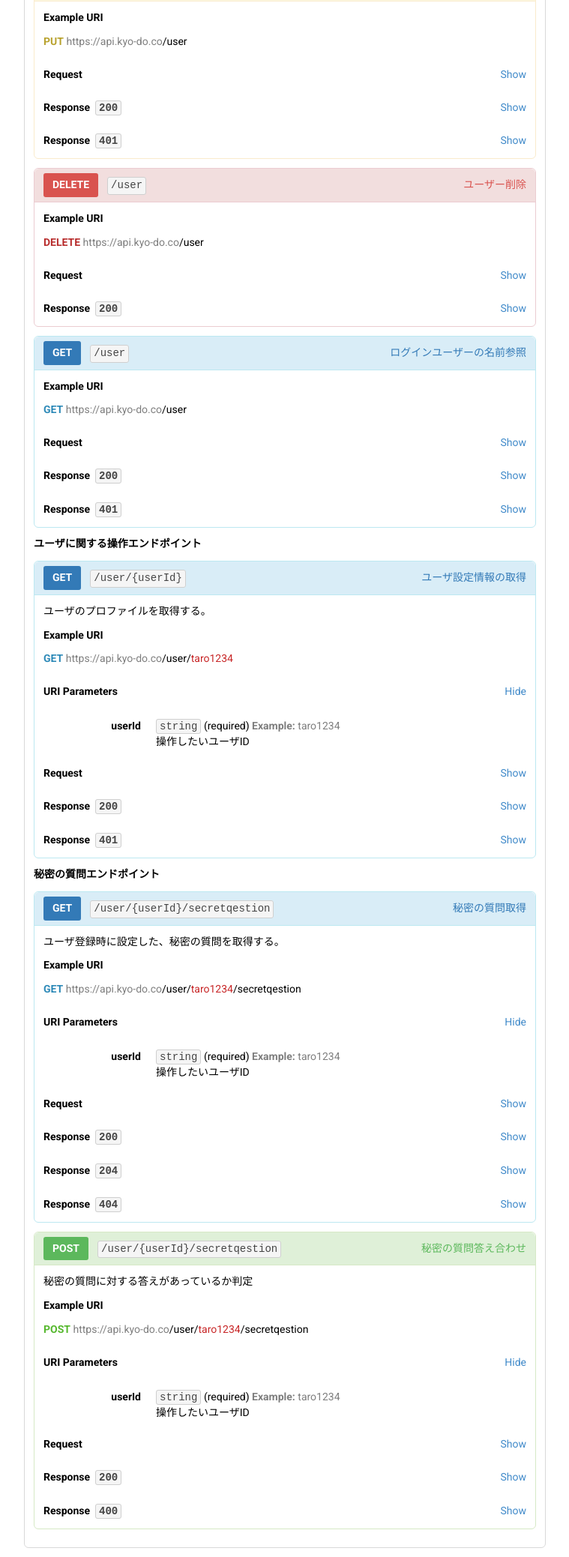
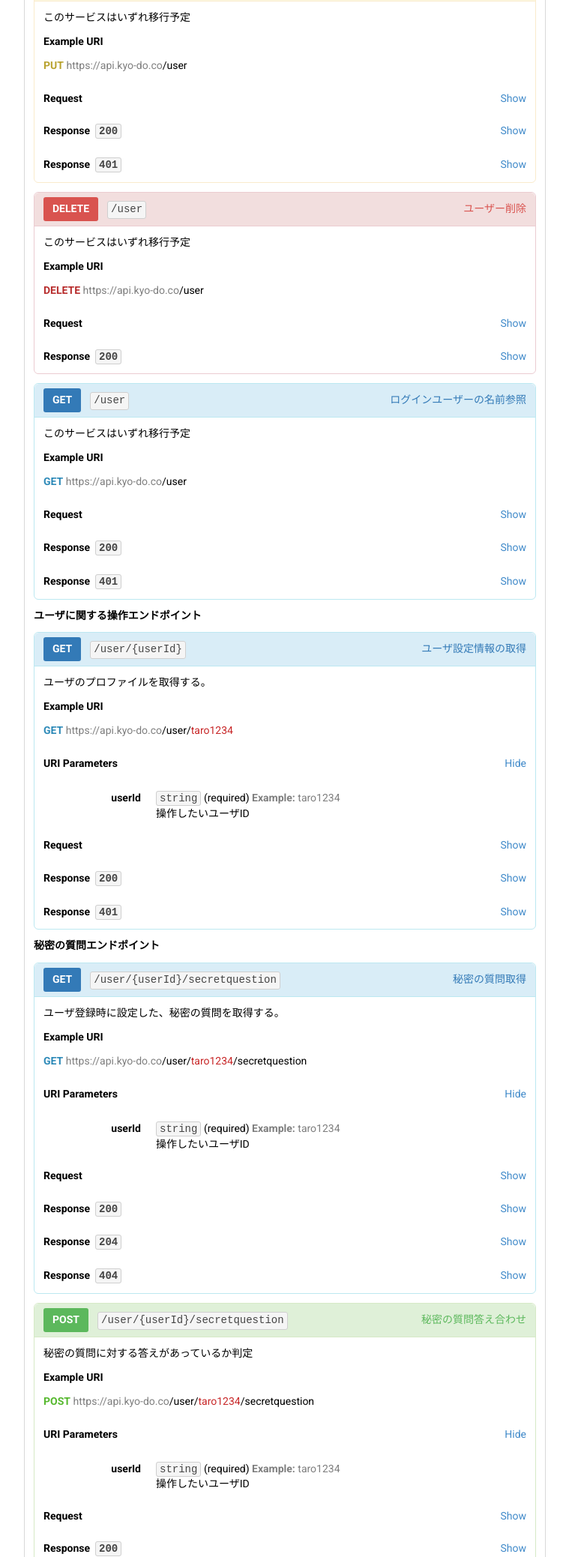
Before and after one commit to tetsuya-zama/kyodo.co-api-blueprint, a website: page docs/index.html in a window 1280 px wide. Shown: the part 1296-3373 px from the top of the page at 75% size, without its empty margins (382-1141 px from the left). Drawn offline with Linux system fonts and the light colour scheme.

Commit message:
秘密もの質問エンドポイント名修正

```diff
--- a/docs/index.html
+++ b/docs/index.html
@@ -135,7 +135,8 @@
       "<span class="hljs-attribute">description</span>": <span class="hljs-value"><span class="hljs-string">"登録処理に失敗（ユーザ名の重複など）"</span>
     </span>}
   </span>}
-</span>}</code></pre><div style="height: 1px;"></div></div></div></div><div id="user-ユーザーエンドポイント-put" class="action put"><h4 class="action-heading"><div class="name">パスワード/名前の変更</div><a href="#user-ユーザーエンドポイント-put" class="method put">PUT</a><code class="uri">/user</code></h4><h4>Example URI</h4><div class="definition"><span class="method put">PUT</span>&nbsp;<span class="uri"><span class="hostname">https://api.kyo-do.co</span>/user</span></div><div class="title"><strong>Request</strong><div class="collapse-button"><span class="close">Hide</span><span class="open">Show</span></div></div><div class="collapse-content"><div class="inner"><h5>Headers</h5><pre><code><span class="hljs-attribute">Content-Type</span>: <span class="hljs-string">application/json</span><br><span class="hljs-attribute">Authorization</span>: <span class="hljs-string">Bearer valid_access_token</span></code></pre><div style="height: 1px;"></div><h5>Body</h5><pre><code>{
+</span>}</code></pre><div style="height: 1px;"></div></div></div></div><div id="user-ユーザーエンドポイント-put" class="action put"><h4 class="action-heading"><div class="name">パスワード/名前の変更</div><a href="#user-ユーザーエンドポイント-put" class="method put">PUT</a><code class="uri">/user</code></h4><p>このサービスはいずれ移行予定</p>
+<h4>Example URI</h4><div class="definition"><span class="method put">PUT</span>&nbsp;<span class="uri"><span class="hostname">https://api.kyo-do.co</span>/user</span></div><div class="title"><strong>Request</strong><div class="collapse-button"><span class="close">Hide</span><span class="open">Show</span></div></div><div class="collapse-content"><div class="inner"><h5>Headers</h5><pre><code><span class="hljs-attribute">Content-Type</span>: <span class="hljs-string">application/json</span><br><span class="hljs-attribute">Authorization</span>: <span class="hljs-string">Bearer valid_access_token</span></code></pre><div style="height: 1px;"></div><h5>Body</h5><pre><code>{
   "<span class="hljs-attribute">newPassword</span>": <span class="hljs-value"><span class="hljs-string">"test_user_new_pass"</span></span>,
   "<span class="hljs-attribute">name</span>": <span class="hljs-value"><span class="hljs-string">"新テストユーザー"</span></span>,
   "<span class="hljs-attribute">contact</span>": <span class="hljs-value"><span class="hljs-string">"0300000000"</span>
@@ -188,7 +189,8 @@
       "<span class="hljs-attribute">description</span>": <span class="hljs-value"><span class="hljs-string">"トークンの認証に失敗"</span>
     </span>}
   </span>}
-</span>}</code></pre><div style="height: 1px;"></div></div></div></div><div id="user-ユーザーエンドポイント-delete" class="action delete"><h4 class="action-heading"><div class="name">ユーザー削除</div><a href="#user-ユーザーエンドポイント-delete" class="method delete">DELETE</a><code class="uri">/user</code></h4><h4>Example URI</h4><div class="definition"><span class="method delete">DELETE</span>&nbsp;<span class="uri"><span class="hostname">https://api.kyo-do.co</span>/user</span></div><div class="title"><strong>Request</strong><div class="collapse-button"><span class="close">Hide</span><span class="open">Show</span></div></div><div class="collapse-content"><div class="inner"><h5>Headers</h5><pre><code><span class="hljs-attribute">Content-Type</span>: <span class="hljs-string">application/json</span><br><span class="hljs-attribute">Authorization</span>: <span class="hljs-string">Bearer valid_access_token</span></code></pre><div style="height: 1px;"></div></div></div><div class="title"><strong>Response&nbsp;&nbsp;<code>200</code></strong><div class="collapse-button"><span class="close">Hide</span><span class="open">Show</span></div></div><div class="collapse-content"><div class="inner"><h5>Headers</h5><pre><code><span class="hljs-attribute">Content-Type</span>: <span class="hljs-string">application/json</span></code></pre><div style="height: 1px;"></div><h5>Body</h5><pre><code>{
+</span>}</code></pre><div style="height: 1px;"></div></div></div></div><div id="user-ユーザーエンドポイント-delete" class="action delete"><h4 class="action-heading"><div class="name">ユーザー削除</div><a href="#user-ユーザーエンドポイント-delete" class="method delete">DELETE</a><code class="uri">/user</code></h4><p>このサービスはいずれ移行予定</p>
+<h4>Example URI</h4><div class="definition"><span class="method delete">DELETE</span>&nbsp;<span class="uri"><span class="hostname">https://api.kyo-do.co</span>/user</span></div><div class="title"><strong>Request</strong><div class="collapse-button"><span class="close">Hide</span><span class="open">Show</span></div></div><div class="collapse-content"><div class="inner"><h5>Headers</h5><pre><code><span class="hljs-attribute">Content-Type</span>: <span class="hljs-string">application/json</span><br><span class="hljs-attribute">Authorization</span>: <span class="hljs-string">Bearer valid_access_token</span></code></pre><div style="height: 1px;"></div></div></div><div class="title"><strong>Response&nbsp;&nbsp;<code>200</code></strong><div class="collapse-button"><span class="close">Hide</span><span class="open">Show</span></div></div><div class="collapse-content"><div class="inner"><h5>Headers</h5><pre><code><span class="hljs-attribute">Content-Type</span>: <span class="hljs-string">application/json</span></code></pre><div style="height: 1px;"></div><h5>Body</h5><pre><code>{
   "<span class="hljs-attribute">message</span>": <span class="hljs-value"><span class="hljs-string">"ok"</span>
 </span>}</code></pre><div style="height: 1px;"></div><h5>Schema</h5><pre><code>{
   "<span class="hljs-attribute">$schema</span>": <span class="hljs-value"><span class="hljs-string">"http://json-schema.org/draft-04/schema#"</span></span>,
@@ -199,7 +201,8 @@
       "<span class="hljs-attribute">description</span>": <span class="hljs-value"><span class="hljs-string">"ユーザ削除完了"</span>
     </span>}
   </span>}
-</span>}</code></pre><div style="height: 1px;"></div></div></div></div><div id="user-ユーザーエンドポイント-get" class="action get"><h4 class="action-heading"><div class="name">ログインユーザーの名前参照</div><a href="#user-ユーザーエンドポイント-get" class="method get">GET</a><code class="uri">/user</code></h4><h4>Example URI</h4><div class="definition"><span class="method get">GET</span>&nbsp;<span class="uri"><span class="hostname">https://api.kyo-do.co</span>/user</span></div><div class="title"><strong>Request</strong><div class="collapse-button"><span class="close">Hide</span><span class="open">Show</span></div></div><div class="collapse-content"><div class="inner"><h5>Headers</h5><pre><code><span class="hljs-attribute">Authorization</span>: <span class="hljs-string">Bearer valid_access_token</span></code></pre><div style="height: 1px;"></div></div></div><div class="title"><strong>Response&nbsp;&nbsp;<code>200</code></strong><div class="collapse-button"><span class="close">Hide</span><span class="open">Show</span></div></div><div class="collapse-content"><div class="inner"><h5>Headers</h5><pre><code><span class="hljs-attribute">Content-Type</span>: <span class="hljs-string">application/json</span></code></pre><div style="height: 1px;"></div><h5>Body</h5><pre><code>{
+</span>}</code></pre><div style="height: 1px;"></div></div></div></div><div id="user-ユーザーエンドポイント-get" class="action get"><h4 class="action-heading"><div class="name">ログインユーザーの名前参照</div><a href="#user-ユーザーエンドポイント-get" class="method get">GET</a><code class="uri">/user</code></h4><p>このサービスはいずれ移行予定</p>
+<h4>Example URI</h4><div class="definition"><span class="method get">GET</span>&nbsp;<span class="uri"><span class="hostname">https://api.kyo-do.co</span>/user</span></div><div class="title"><strong>Request</strong><div class="collapse-button"><span class="close">Hide</span><span class="open">Show</span></div></div><div class="collapse-content"><div class="inner"><h5>Headers</h5><pre><code><span class="hljs-attribute">Authorization</span>: <span class="hljs-string">Bearer valid_access_token</span></code></pre><div style="height: 1px;"></div></div></div><div class="title"><strong>Response&nbsp;&nbsp;<code>200</code></strong><div class="collapse-button"><span class="close">Hide</span><span class="open">Show</span></div></div><div class="collapse-content"><div class="inner"><h5>Headers</h5><pre><code><span class="hljs-attribute">Content-Type</span>: <span class="hljs-string">application/json</span></code></pre><div style="height: 1px;"></div><h5>Body</h5><pre><code>{
   "<span class="hljs-attribute">name</span>": <span class="hljs-value"><span class="hljs-string">"テストユーザー"</span>
 </span>}</code></pre><div style="height: 1px;"></div><h5>Schema</h5><pre><code>{
   "<span class="hljs-attribute">$schema</span>": <span class="hljs-value"><span class="hljs-string">"http://json-schema.org/draft-04/schema#"</span></span>,
@@ -250,8 +253,8 @@
       "<span class="hljs-attribute">description</span>": <span class="hljs-value"><span class="hljs-string">"トークンの認証に失敗"</span>
     </span>}
   </span>}
-</span>}</code></pre><div style="height: 1px;"></div></div></div></div></div><div id="user-秘密の質問エンドポイント" class="resource"><h3 class="resource-heading">秘密の質問エンドポイント <a href="#user-秘密の質問エンドポイント" class="permalink">&nbsp;&para;</a></h3><div id="user-秘密の質問エンドポイント-get" class="action get"><h4 class="action-heading"><div class="name">秘密の質問取得</div><a href="#user-秘密の質問エンドポイント-get" class="method get">GET</a><code class="uri">/user/{userId}/secretqestion</code></h4><p>ユーザ登録時に設定した、秘密の質問を取得する。</p>
-<h4>Example URI</h4><div class="definition"><span class="method get">GET</span>&nbsp;<span class="uri"><span class="hostname">https://api.kyo-do.co</span>/user/<span class="hljs-attribute" title="userId">taro1234</span>/secretqestion</span></div><div class="title"><strong>URI Parameters</strong><div class="collapse-button show"><span class="close">Hide</span><span class="open">Show</span></div></div><div class="collapse-content"><dl class="inner"><dt>userId</dt><dd><code>string</code>&nbsp;<span class="required">(required)</span>&nbsp;<span class="text-muted example"><strong>Example:&nbsp;</strong><span>taro1234</span></span><p>操作したいユーザID</p>
+</span>}</code></pre><div style="height: 1px;"></div></div></div></div></div><div id="user-秘密の質問エンドポイント" class="resource"><h3 class="resource-heading">秘密の質問エンドポイント <a href="#user-秘密の質問エンドポイント" class="permalink">&nbsp;&para;</a></h3><div id="user-秘密の質問エンドポイント-get" class="action get"><h4 class="action-heading"><div class="name">秘密の質問取得</div><a href="#user-秘密の質問エンドポイント-get" class="method get">GET</a><code class="uri">/user/{userId}/secretquestion</code></h4><p>ユーザ登録時に設定した、秘密の質問を取得する。</p>
+<h4>Example URI</h4><div class="definition"><span class="method get">GET</span>&nbsp;<span class="uri"><span class="hostname">https://api.kyo-do.co</span>/user/<span class="hljs-attribute" title="userId">taro1234</span>/secretquestion</span></div><div class="title"><strong>URI Parameters</strong><div class="collapse-button show"><span class="close">Hide</span><span class="open">Show</span></div></div><div class="collapse-content"><dl class="inner"><dt>userId</dt><dd><code>string</code>&nbsp;<span class="required">(required)</span>&nbsp;<span class="text-muted example"><strong>Example:&nbsp;</strong><span>taro1234</span></span><p>操作したいユーザID</p>
 </dd></dl></div><div class="title"><strong>Request</strong><div class="collapse-button"><span class="close">Hide</span><span class="open">Show</span></div></div><div class="collapse-content"><div class="inner"><h5>Headers</h5><pre><code><span class="hljs-attribute">Content-Type</span>: <span class="hljs-string">application/json</span></code></pre><div style="height: 1px;"></div></div></div><div class="title"><strong>Response&nbsp;&nbsp;<code>200</code></strong><div class="collapse-button"><span class="close">Hide</span><span class="open">Show</span></div></div><div class="collapse-content"><div class="inner"><h5>Headers</h5><pre><code><span class="hljs-attribute">Content-Type</span>: <span class="hljs-string">application/json</span></code></pre><div style="height: 1px;"></div><h5>Body</h5><pre><code>{
   "<span class="hljs-attribute">secretQuestion</span>": <span class="hljs-value"><span class="hljs-string">"\"母親の旧姓は？\""</span>
 </span>}</code></pre><div style="height: 1px;"></div><h5>Schema</h5><pre><code>{
@@ -285,8 +288,8 @@
       "<span class="hljs-attribute">description</span>": <span class="hljs-value"><span class="hljs-string">"そんなユーザはいないです"</span>
     </span>}
   </span>}
-</span>}</code></pre><div style="height: 1px;"></div></div></div></div><div id="user-秘密の質問エンドポイント-post" class="action post"><h4 class="action-heading"><div class="name">秘密の質問答え合わせ</div><a href="#user-秘密の質問エンドポイント-post" class="method post">POST</a><code class="uri">/user/{userId}/secretqestion</code></h4><p>秘密の質問に対する答えがあっているか判定</p>
-<h4>Example URI</h4><div class="definition"><span class="method post">POST</span>&nbsp;<span class="uri"><span class="hostname">https://api.kyo-do.co</span>/user/<span class="hljs-attribute" title="userId">taro1234</span>/secretqestion</span></div><div class="title"><strong>URI Parameters</strong><div class="collapse-button show"><span class="close">Hide</span><span class="open">Show</span></div></div><div class="collapse-content"><dl class="inner"><dt>userId</dt><dd><code>string</code>&nbsp;<span class="required">(required)</span>&nbsp;<span class="text-muted example"><strong>Example:&nbsp;</strong><span>taro1234</span></span><p>操作したいユーザID</p>
+</span>}</code></pre><div style="height: 1px;"></div></div></div></div><div id="user-秘密の質問エンドポイント-post" class="action post"><h4 class="action-heading"><div class="name">秘密の質問答え合わせ</div><a href="#user-秘密の質問エンドポイント-post" class="method post">POST</a><code class="uri">/user/{userId}/secretquestion</code></h4><p>秘密の質問に対する答えがあっているか判定</p>
+<h4>Example URI</h4><div class="definition"><span class="method post">POST</span>&nbsp;<span class="uri"><span class="hostname">https://api.kyo-do.co</span>/user/<span class="hljs-attribute" title="userId">taro1234</span>/secretquestion</span></div><div class="title"><strong>URI Parameters</strong><div class="collapse-button show"><span class="close">Hide</span><span class="open">Show</span></div></div><div class="collapse-content"><dl class="inner"><dt>userId</dt><dd><code>string</code>&nbsp;<span class="required">(required)</span>&nbsp;<span class="text-muted example"><strong>Example:&nbsp;</strong><span>taro1234</span></span><p>操作したいユーザID</p>
 </dd></dl></div><div class="title"><strong>Request</strong><div class="collapse-button"><span class="close">Hide</span><span class="open">Show</span></div></div><div class="collapse-content"><div class="inner"><h5>Headers</h5><pre><code><span class="hljs-attribute">Content-Type</span>: <span class="hljs-string">application/json</span></code></pre><div style="height: 1px;"></div><h5>Body</h5><pre><code>{
   "<span class="hljs-attribute">secretAnswer</span>": <span class="hljs-value"><span class="hljs-string">"佐藤"</span></span>,
   "<span class="hljs-attribute">password</span>": <span class="hljs-value"><span class="hljs-string">"test_user_pass"</span>
```
Also changed, not shown: blueprint/user.md (+4 -1 lines).
